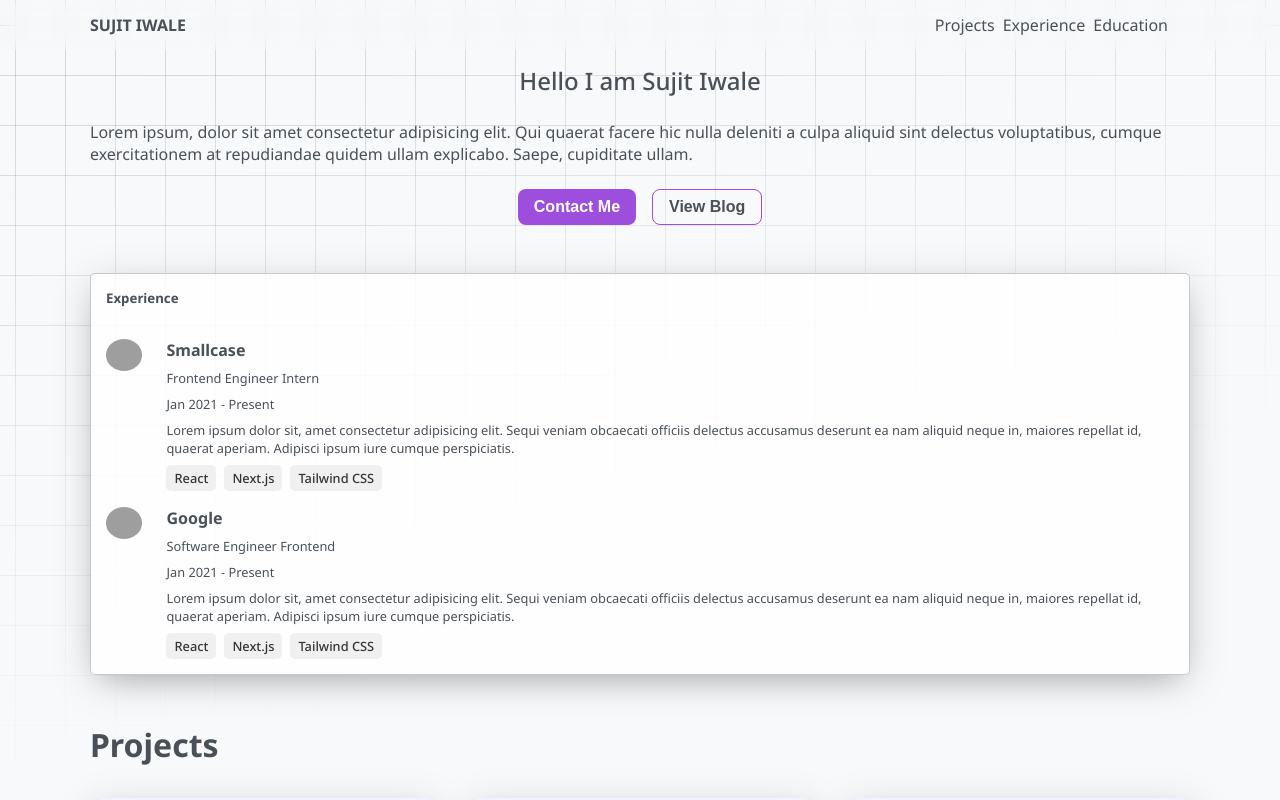
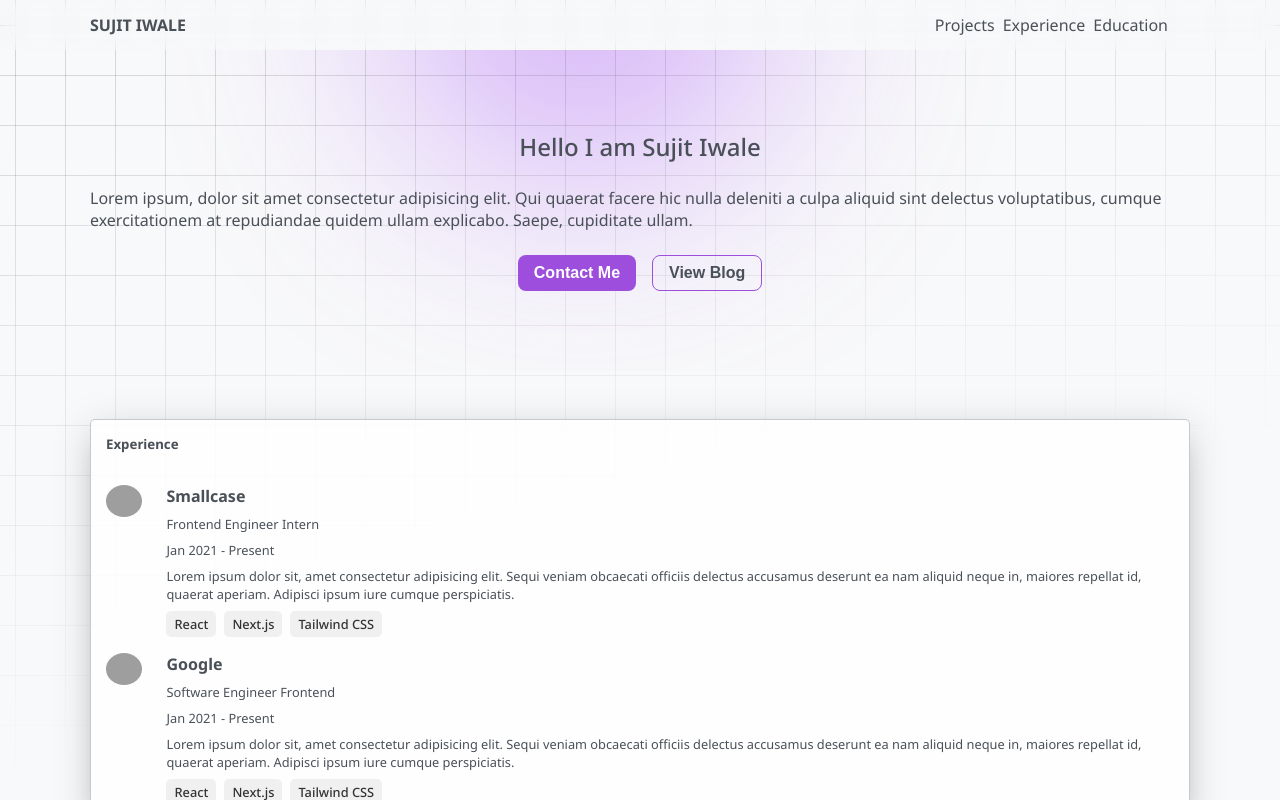
Before and after one commit to sujitIwale/portfolio, a Next.js app: page / in a window 1280 px wide. Shown: the top 800 px of the page. Built offline with nearby package versions, Linux system fonts and the light colour scheme; grey boxes are pictures that could not be loaded; some icons are missing.

Commit message:
feat: adding hero section light

```diff
--- a/src/app/page.module.css
+++ b/src/app/page.module.css
@@ -2,9 +2,8 @@
   display: flex;
   flex-direction: column;
   gap: 3rem;
-  padding: 4rem 0;
   max-width: var(--max-width);
-  margin: 0 auto;
+  margin: var(--header-height) auto;
 }
 
 .intro-section {
@@ -12,6 +11,37 @@
   gap: 1.5rem;
   flex-direction: column;
   align-items: center;
+  position: relative;
+  padding: 5rem 0;
+}
+
+.light-container {
+  overflow: hidden;
+  z-index: -10;
+  position: absolute;
+  inset: 0;
+}
+
+.bg-light {
+  display: flex;
+  justify-content: center;
+  align-items: center;
+  position: absolute;
+  left: 50%;
+  top: 0;
+  aspect-ratio: 1/1;
+  width: 33.33%;
+  transform: matrix(1, 0, 0, 1, -240, -240);
+}
+
+.light-element {
+  position: absolute;
+  inset: 0;
+  background-color: rgb(168 85 247/1);
+  opacity: 0.5;
+  border-radius: 9999px;
+  transform: translateZ(0);
+  filter: blur(120px);
 }
 
 .info {
--- a/src/app/page.tsx
+++ b/src/app/page.tsx
@@ -9,6 +9,11 @@ export default function Home() {
   return (
     <main className={styles["page-container"]}>
       <section className={styles["intro-section"]}>
+        <div className={styles["light-container"]}>
+          <div className={styles["bg-light"]}>
+            <div className={styles["light-element"]}></div>
+          </div>
+        </div>
         {/* <div className={styles["info"]}> */}
         <Typography variant="h1">Hello I am Sujit Iwale</Typography>
         <Typography variant="body1">
```
